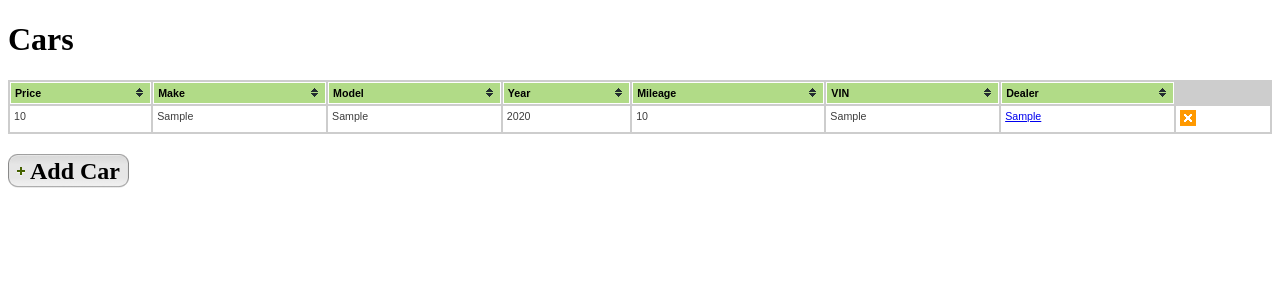
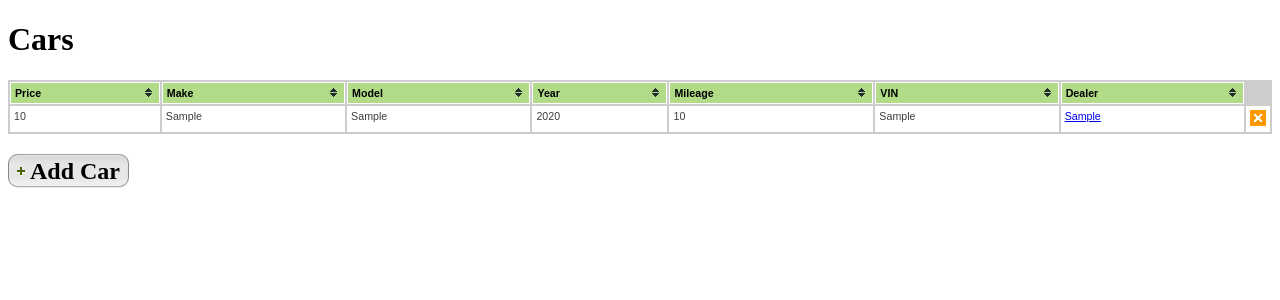
Before and after one commit to bakineggs/cars, a PHP site: page / in a window 1280 px wide. Shown: the top 300 px of the page. Run offline with PHP 8.4, Linux system fonts and the light colour scheme; tables that the repository leaves empty hold one stand-in row (values such as "Sample post").

Commit message:
narrow delete column

```diff
--- a/cars.js
+++ b/cars.js
@@ -41,7 +41,7 @@ $(document).ready(function() {
           .append($(document.createElement('td')).append($(document.createElement('a'))
             .attr('href', data['uri'])
             .html(data['dealer'])))
-          .append($(document.createElement('td')).append($(document.createElement('form'))
+          .append($(document.createElement('td')).addClass('narrow').append($(document.createElement('form'))
             .attr('method', 'post')
             .attr('action', 'delete.php')
             .addClass('delete_form')
--- a/index.php
+++ b/index.php
@@ -42,7 +42,7 @@ $cars = Car::findAll();
           <td><?= h($car->mileage) ?></td>
           <td><? if ($carfax) { ?><a href="carfax/<?= h($car->vin) ?>.html"><? } ?><?= h($car->vin) ?><? if ($carfax) { ?></a><? } ?></td>
           <td><a href="<?= h($car->uri) ?>"><?= h($car->dealer) ?></a></td>
-          <td>
+          <td class="narrow">
             <form method="post" action="delete.php" class="delete_form">
               <p>
                 <input type="hidden" name="id" value="<?= h($car->id) ?>" />
--- a/style.css
+++ b/style.css
@@ -33,3 +33,6 @@ p {
 .real_plus_button .plus:hover {
   text-decoration: underline;
 }
+.narrow {
+  width: 1px;
+}
```
